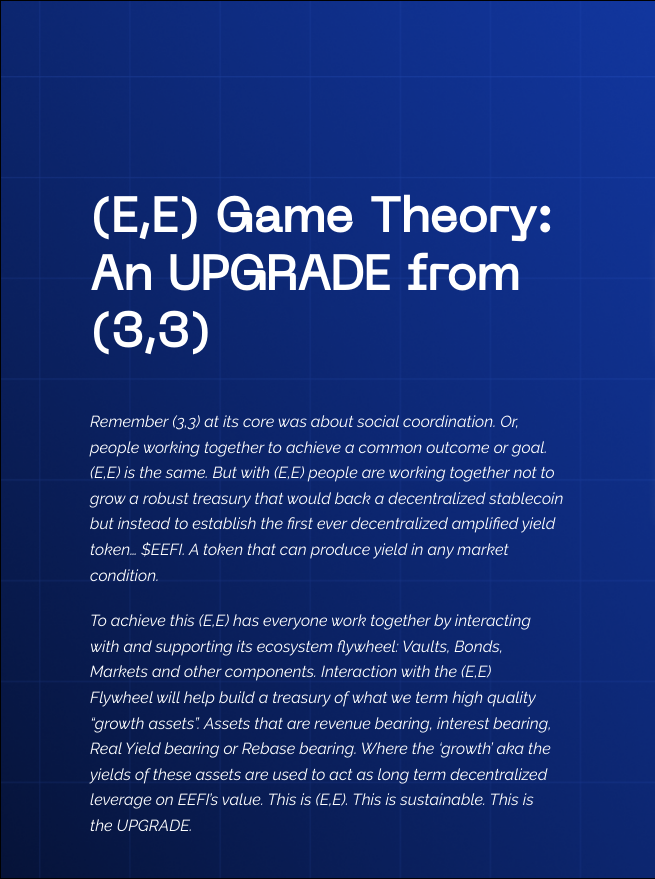
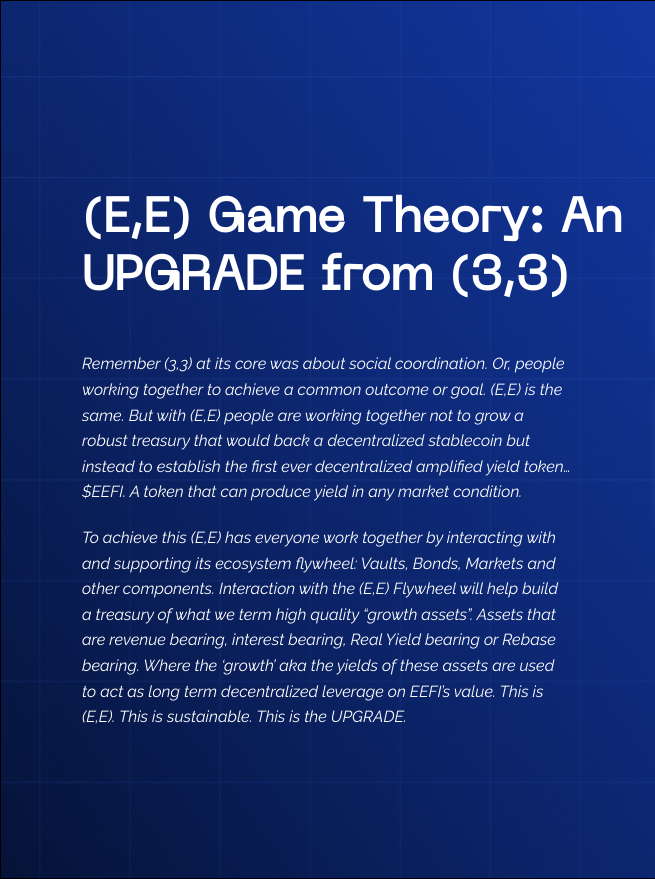
Before and after one commit to mohitgoyat525/EEFI, a website: page index.html in a window 1280 px wide. Shown: the part 5251-6130 px from the top of the page, 0-655 px from the left. Drawn offline with nearby package versions, Linux system fonts and the light colour scheme.

Commit message:
reduce-padding

```diff
--- a/index.html
+++ b/index.html
@@ -554,10 +554,10 @@
       <div class="container">
 
         <div class="flex">
-          <div class="w-6/12 max-md:w-full mt-52 max-2xl:mt-48 max-xl:mt-40 max-md:mt-32 max-sm:mt-12 max-lg:hidden">
-            <h2 class="font-extrabold text-5xl text-white leading-[120%] max-md:text-[35px] max-sm:text-[25px] pb-11 px-5 max-w-[572px]">(E,E) Game Theory: An UPGRADE from (3,3)</h2>
-            <p class="leading-[160%] text-white text-base font-normal italic max-w-[515px] railway_font px-5">Remember (3,3) at its core was about social coordination. Or, people working together to achieve a common outcome or goal. (E,E) is the same. But with (E,E) people are working together not to grow a robust treasury that would back a decentralized stablecoin but instead to establish the first ever decentralized amplified yield token… $EEFI. A token that can produce yield in any market condition.</p>
-            <p class="leading-[160%] text-white text-base font-normal italic max-w-[502px] pt-5 railway_font px-5">To achieve this (E,E) has everyone work together by interacting with and supporting its ecosystem flywheel: Vaults, Bonds, Markets and other components. Interaction with the (E,E) Flywheel will help build a treasury of what we term high quality “growth assets”. Assets that are revenue bearing, interest bearing, Real Yield bearing or Rebase bearing. Where the ‘growth’ aka the yields of these assets are used to act as long term decentralized leverage on EEFI’s value. This is (E,E). This is sustainable. This is the UPGRADE.</p>
+          <div class="w-6/12 max-md:w-full mt-52 max-2xl:mt-48 max-xl:mt-40 max-md:mt-32 max-sm:mt-12 max-lg:hidden pb-24" >
+            <h2 class="font-extrabold text-5xl text-white leading-[120%] max-md:text-[35px] max-sm:text-[25px] pb-11 px-3 max-w-[572px]">(E,E) Game Theory: An UPGRADE from (3,3)</h2>
+            <p class="leading-[160%] text-white text-base font-normal italic max-w-[515px] railway_font px-3">Remember (3,3) at its core was about social coordination. Or, people working together to achieve a common outcome or goal. (E,E) is the same. But with (E,E) people are working together not to grow a robust treasury that would back a decentralized stablecoin but instead to establish the first ever decentralized amplified yield token… $EEFI. A token that can produce yield in any market condition.</p>
+            <p class="leading-[160%] text-white text-base font-normal italic max-w-[502px] pt-5 railway_font px-3">To achieve this (E,E) has everyone work together by interacting with and supporting its ecosystem flywheel: Vaults, Bonds, Markets and other components. Interaction with the (E,E) Flywheel will help build a treasury of what we term high quality “growth assets”. Assets that are revenue bearing, interest bearing, Real Yield bearing or Rebase bearing. Where the ‘growth’ aka the yields of these assets are used to act as long term decentralized leverage on EEFI’s value. This is (E,E). This is sustainable. This is the UPGRADE.</p>
           </div>
           <div class="w-6/12 max-lg:w-full max-lg:hidden">
 
```
Also changed, not shown: 1 other file.
